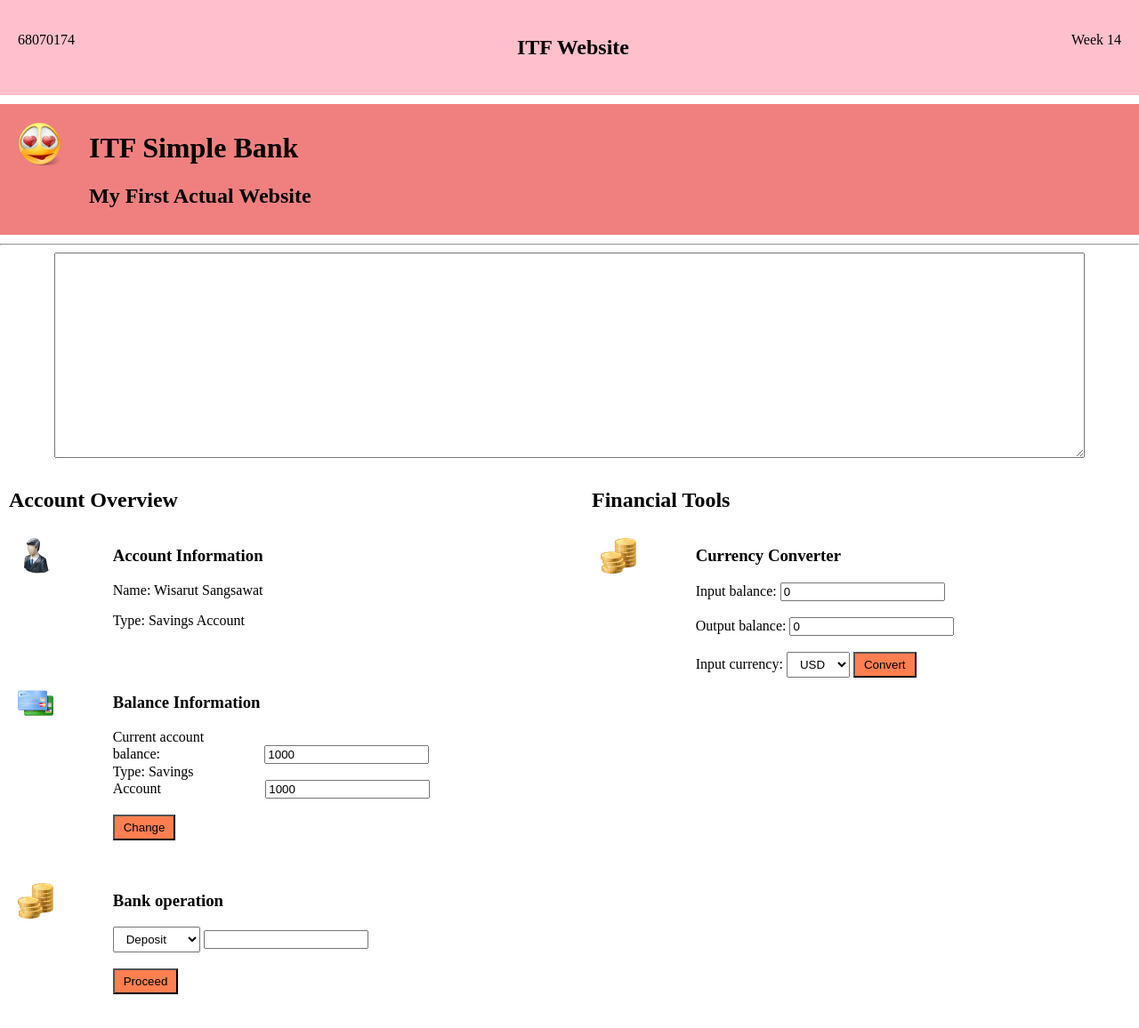
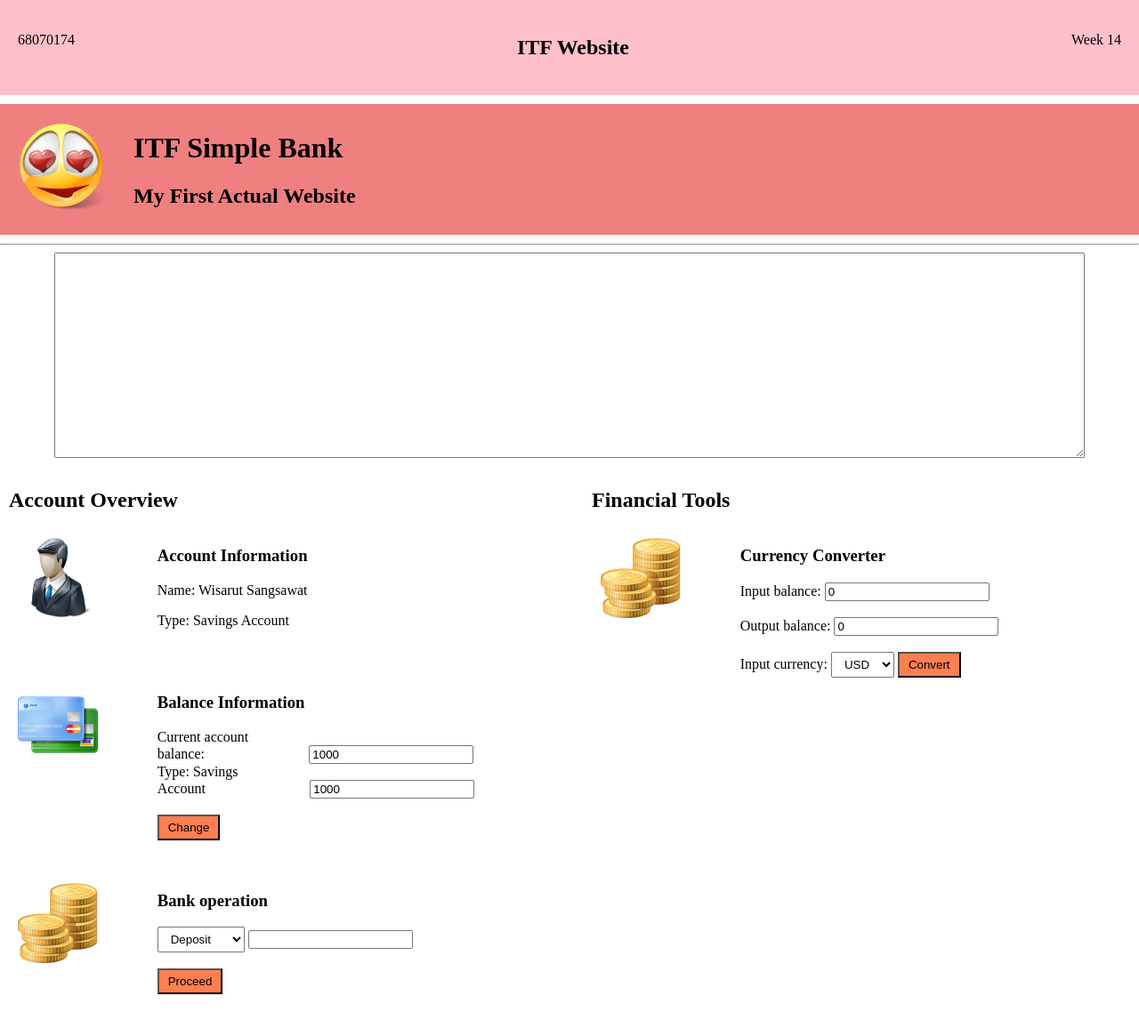
Before and after one commit to 68070174-tech/itf-it68070174, a plain HTML site: page index.html in a window 1280 px wide. Shown: the whole page at 89% size. Drawn offline with Linux system fonts and the light colour scheme.

Commit message:
pic size

```diff
--- a/index.html
+++ b/index.html
@@ -13,19 +13,19 @@
         <p>Week 14</p>
     </nav>
     <div class="Heading">
-        <img src="Adore.png" width="auto" height="50" alt="">
+        <img src="Adore.png" width="auto" height="100" alt="">
         <div>
             <h1>ITF Simple Bank</h1>
             <h2>My First Actual Website</h2>
         </div>
     </div>
     <hr>
-    <center><textarea rows="15" id="log"></textarea></center>
+    <center><textarea rows="15" id="log" readonly></textarea></center>
     <div class="content">
         <div id="Account-Overview" class="box">
             <h2>Account Overview</h2>
             <div class="accinfo">
-                <img src="user.png" width="auto" height="40" alt="">
+                <img src="user.png" width="auto" height="90" alt="">
                 <div>
                     <h3>Account Information</h3>
                     <p>Name: Wisarut Sangsawat</p>
@@ -33,7 +33,7 @@
                 </div>
             </div>
             <div class="balinfo">
-                <img src="credit_card.png" width="auto" height="40" alt="">
+                <img src="credit_card.png" width="auto" height="90" alt="">
                 <div>
                     <h3>Balance Information</h3>
                     <div>
@@ -55,7 +55,7 @@
                 </div>
             </div>
             <div class="bankop">
-                <img src="coins.png" width="auto" height="40" alt="">
+                <img src="coins.png" width="auto" height="90" alt="">
                 <div>
                     <h3>Bank operation</h3>
                     <select id="operation">
@@ -73,7 +73,7 @@
         <div id="Finance" class="box">
             <h2>Financial Tools</h2>
             <div class="Tools">
-                <img src="coins.png" width="auto" height="40" alt="">
+                <img src="coins.png" width="auto" height="90" alt="">
                 <div>
                     <h3>Currency Converter</h3>
                     <div>
```
